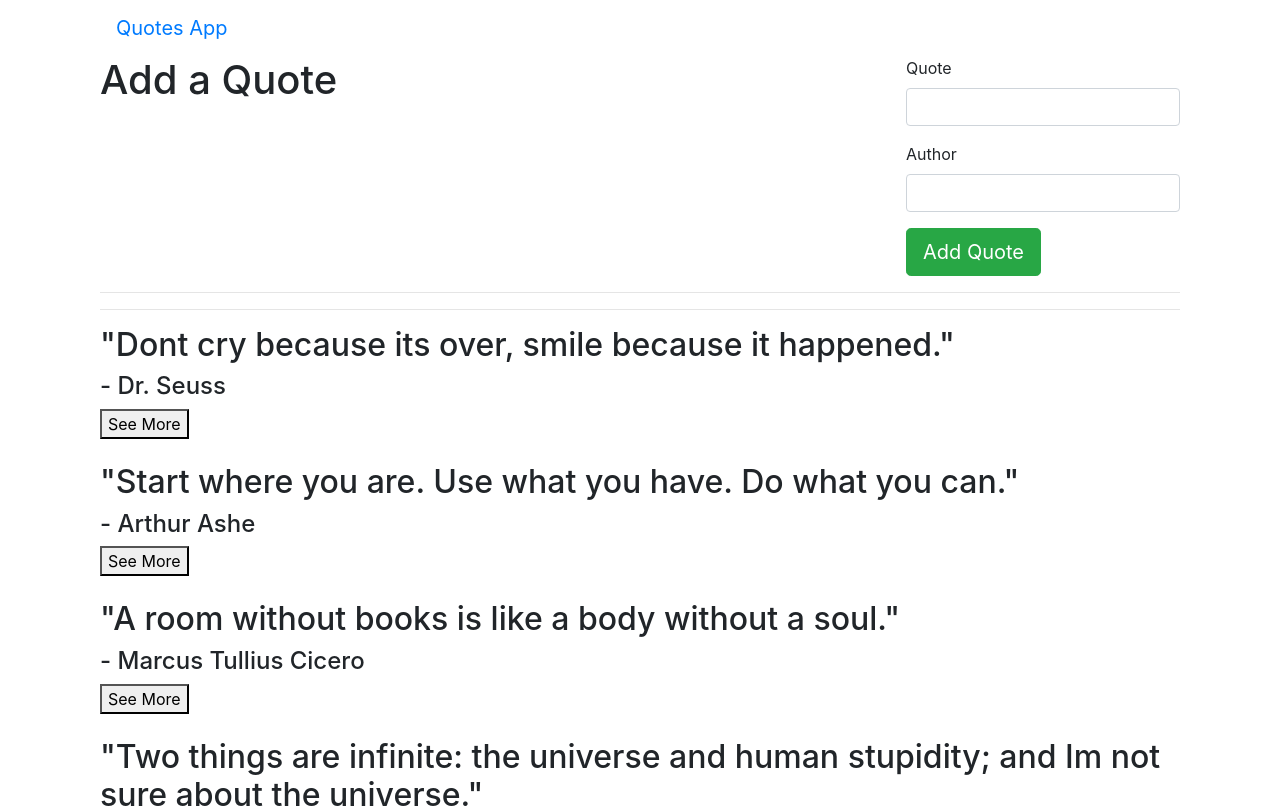
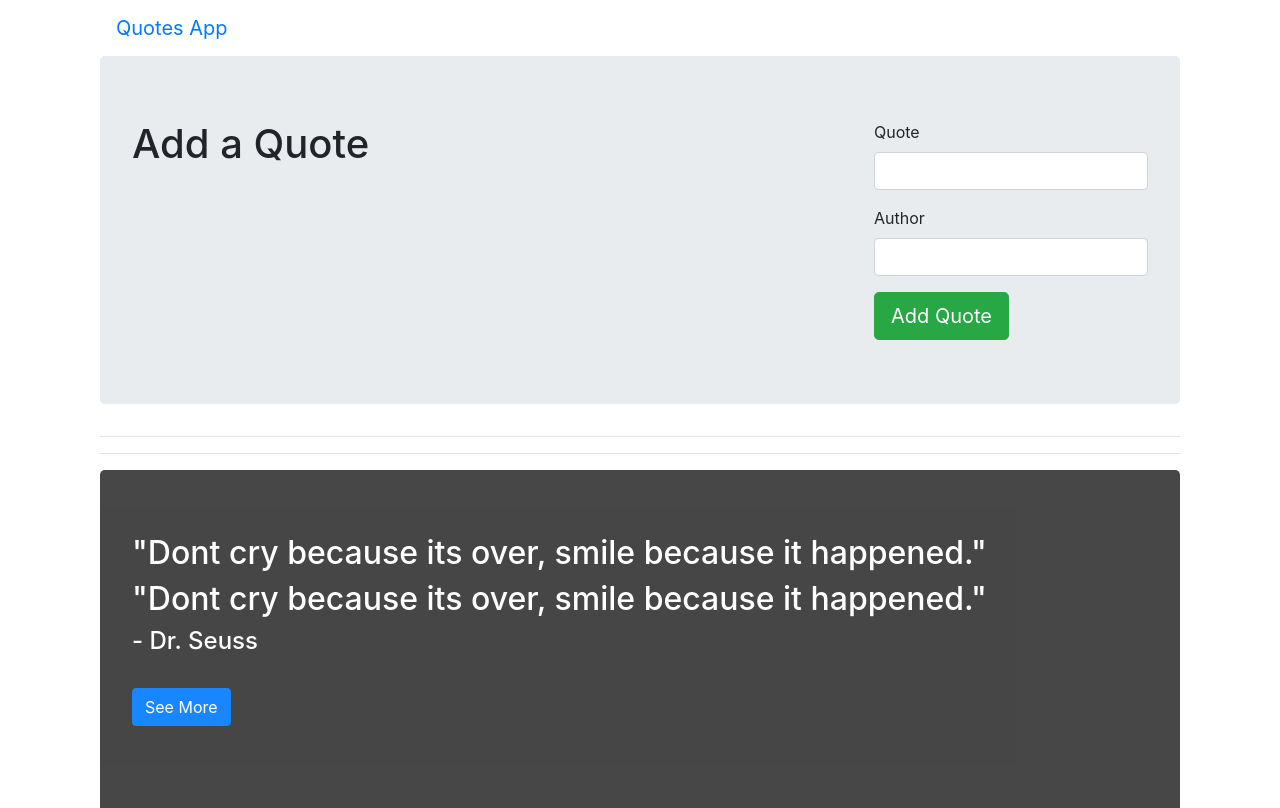
Before and after one commit to Chris-karanja/quo-tes, an Angular app: page / in a window 1280 px wide. Shown: the top 808 px of the page. Built offline with nearby package versions, Linux system fonts and the light colour scheme.

Commit message:
added afew jumbotrons

```diff
--- a/src/app/quote-details/quote-details.component.css
+++ b/src/app/quote-details/quote-details.component.css
@@ -0,0 +1,7 @@
+.btn{
+    color: #333;
+}
+
+.btn-danger{
+    color: #fff;
+}
--- a/src/app/quote-details/quote-details.component.html
+++ b/src/app/quote-details/quote-details.component.html
@@ -1,11 +1,4 @@
-<button class="btn btn-default" (click) = 'upVoteQuote()'>Upvote:{{quote.upVote}}</button>
-
-<button class="btn btn-dark" (click) = 'downVoteQuote()'>Downvote:{{quote.downVote}}</button>
-
-
-<br><br>
-
-
+<span style="padding: 5px;">{{quote.upVote}} <button class="btn btn-dark">Upvote</button></span><span style="padding: 5px;">{{quote.downVote}} <button class="btn btn-dark">Downvote</button></span>
 
 <br><br>
 
--- a/src/app/quote-form/quote-form.component.html
+++ b/src/app/quote-form/quote-form.component.html
@@ -1,5 +1,5 @@
 <div class="container-fluid">
-  <div class="row">
+  <div class="row jumbotron">
     <h1>Add a Quote</h1>
 
     <hr>
--- a/src/app/quote/quote.component.css
+++ b/src/app/quote/quote.component.css
@@ -0,0 +1,10 @@
+body{
+    background: url("../../assets/pig2.jpeg");
+    background-size: cover;
+}
+
+.jumbotron{
+    background-color: #333;
+    color: #fff;
+    opacity: 0.9;
+}
--- a/src/app/quote/quote.component.html
+++ b/src/app/quote/quote.component.html
@@ -13,12 +13,15 @@
       <hr><hr>
 
 
-<div *ngFor = 'let quote of userQuotes, let i = index'>
+      <div class="jumbotron" *ngFor = 'let quote of userQuotes, let i = index'>
+        <h2>"{{quote.message}}"</h2>
   <h2>"{{quote.message}}"</h2>
 
   <span><h4>{{quote.author}}</h4></span>
 
-  <button (click)='toogleDetails(i)'>See More</button>
+  <br>
+
+  <button class="btn btn-primary" (click)='toogleDetails(i)'>See More</button>
 
   <br><br>
 
```
Also changed, not shown: src/assets/pig.jpg (added), src/assets/pig2.jpeg (added).
